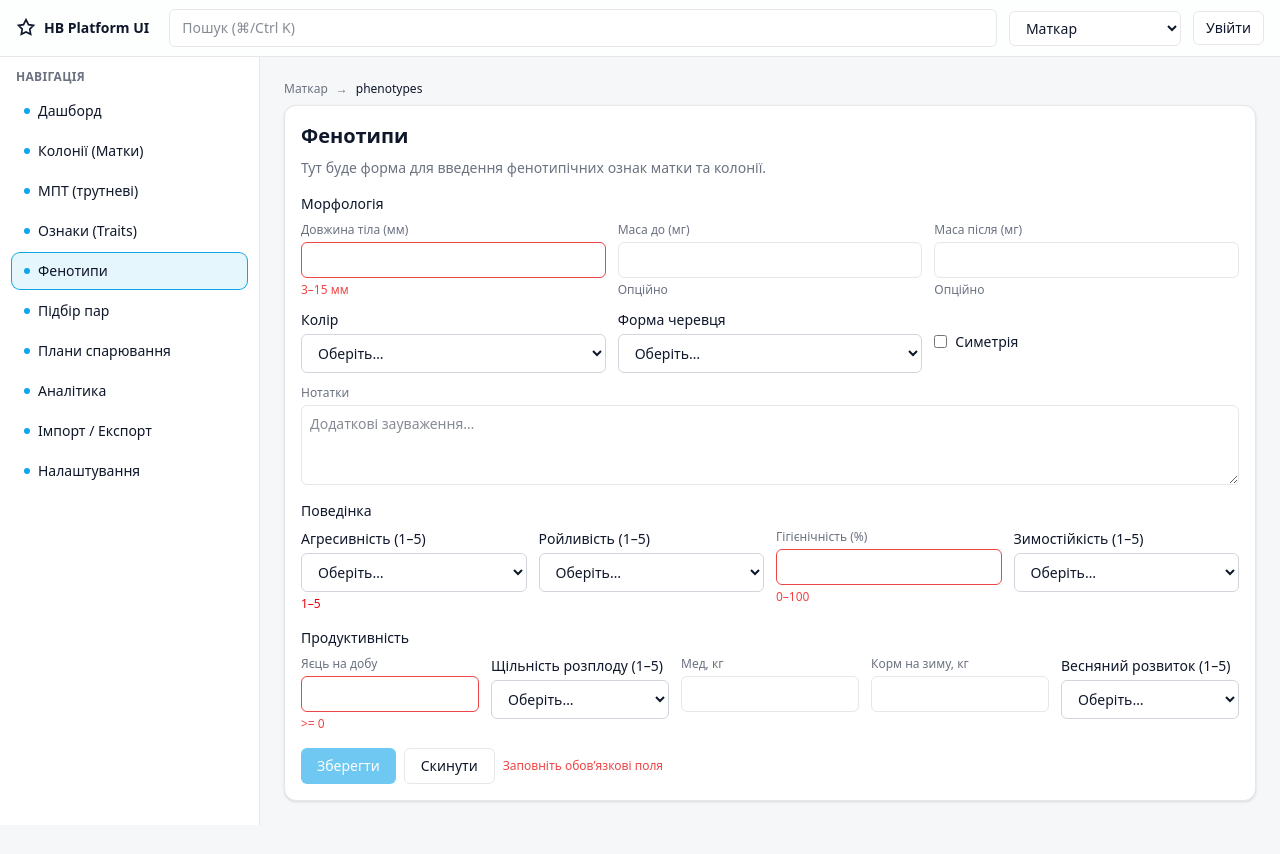
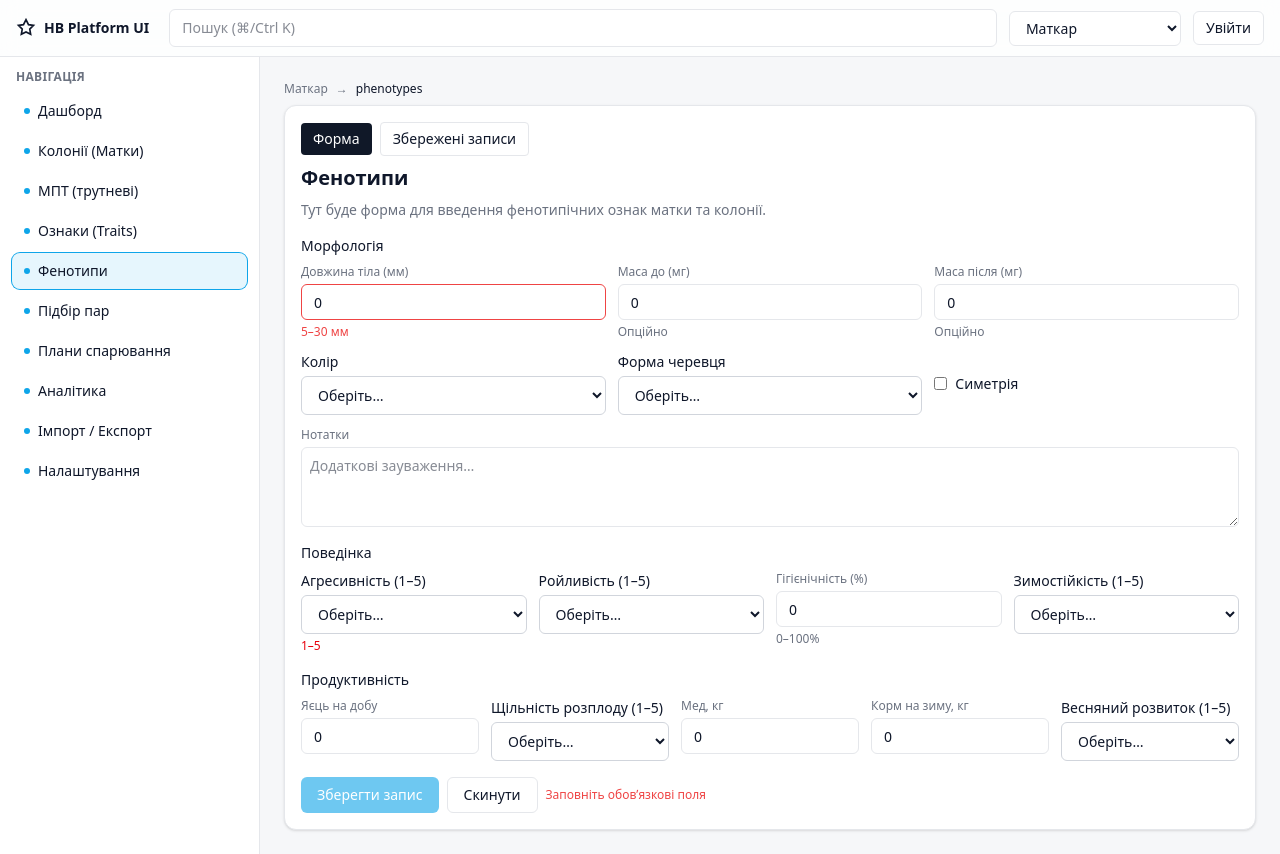
Before and after one commit to Timmyjork/hb-platform-ui, a React (Vite) app: page / in a window 1280 px wide. Both pictures are taken after a click on the button "Фенотипи". Before the commit the page ends 825 px from the top, so only its background shows below. Built offline with nearby package versions, Linux system fonts and the light colour scheme.

Commit message:
feat(phenotypes): saved list with localStorage and CSV export

```diff
--- /dev/null
+++ b/src/components/utils/csv.ts
@@ -0,0 +1,37 @@
+function isObject(val: unknown): val is Record<string, unknown> {
+  return typeof val === 'object' && val !== null && !Array.isArray(val)
+}
+
+function flattenRow(obj: Record<string, unknown>, prefix = ''): Record<string, unknown> {
+  const out: Record<string, unknown> = {}
+  for (const [k, v] of Object.entries(obj)) {
+    const key = prefix ? `${prefix}.${k}` : k
+    if (isObject(v)) {
+      Object.assign(out, flattenRow(v, key))
+    } else {
+      out[key] = v as unknown
+    }
+  }
+  return out
+}
+
+function csvEscape(val: unknown, sep: string): string {
+  let s = val == null ? '' : String(val)
+  const needsQuotes = s.includes(sep) || s.includes('"') || s.includes('\n')
+  if (needsQuotes) {
+    s = '"' + s.replace(/"/g, '""') + '"'
+  }
+  return s
+}
+
+export function toCSV(rows: Record<string, unknown>[], separator = ','): string {
+  const flat = rows.map((r) => flattenRow(r))
+  const headers = Array.from(new Set(flat.flatMap((r) => Object.keys(r)))).sort()
+  const lines = [headers.join(separator)]
+  for (const r of flat) {
+    lines.push(headers.map((h) => csvEscape(r[h], separator)).join(separator))
+  }
+  return lines.join('\n')
+}
+
+export { flattenRow }
--- a/src/pages/Phenotypes.tsx
+++ b/src/pages/Phenotypes.tsx
@@ -3,52 +3,68 @@ import Input from "../components/ui/Input";
 import Select from "../components/ui/Select";
 import Button from "../components/ui/Button";
 import Toggle from "../components/ui/Toggle";
+import * as phenos from "../state/phenotypes";
+import { toCSV } from "../components/utils/csv";
+
+type Scale = 1 | 2 | 3 | 4 | 5;
+type Color = "light" | "yellow" | "dark" | "black";
 
 type Draft = {
-  // Морфологія
-  lengthMm: string;
-  massPreMg: string;
-  massPostMg: string;
-  color: "" | "light" | "yellow" | "dark" | "black";
-  abdomenShape: string; // 1..5
-  symmetry: boolean;
-  notes: string;
-  // Поведінка
-  aggression: string; // 1..5
-  swarming: string; // 1..5
-  hygienicPct: string; // 0..100
-  winterHardiness: string; // 1..5
-  // Продуктивність
-  eggsPerDay: string;
-  broodDensity: string; // 1..5
-  honeyKg: string;
-  winterFeedKg: string;
-  springDev: string; // 1..5
+  morphology: {
+    lengthMm: number; // 5..30
+    massPreMg: number; // >=0
+    massPostMg: number; // >=0
+    color: Color | "";
+    abdomenShape: Scale | 0;
+    symmetry: boolean;
+    notes?: string;
+  };
+  behavior: {
+    aggression: Scale | 0;
+    swarming: Scale | 0;
+    hygienicPct: number; // 0..100
+    winterHardiness: Scale | 0;
+  };
+  productivity: {
+    eggsPerDay: number; // >=0
+    broodDensity: Scale | 0;
+    honeyKg: number; // >=0
+    winterFeedKg: number; // >=0
+    springDev: Scale | 0;
+  };
 };
 
 const LS_KEY = "hb:phenotypes:draft" as const;
 
 const emptyDraft: Draft = {
-  lengthMm: "",
-  massPreMg: "",
-  massPostMg: "",
-  color: "",
-  abdomenShape: "",
-  symmetry: false,
-  notes: "",
-  aggression: "",
-  swarming: "",
-  hygienicPct: "",
-  winterHardiness: "",
-  eggsPerDay: "",
-  broodDensity: "",
-  honeyKg: "",
-  winterFeedKg: "",
-  springDev: "",
+  morphology: {
+    lengthMm: 0,
+    massPreMg: 0,
+    massPostMg: 0,
+    color: "",
+    abdomenShape: 0,
+    symmetry: false,
+    notes: "",
+  },
+  behavior: {
+    aggression: 0,
+    swarming: 0,
+    hygienicPct: 0,
+    winterHardiness: 0,
+  },
+  productivity: {
+    eggsPerDay: 0,
+    broodDensity: 0,
+    honeyKg: 0,
+    winterFeedKg: 0,
+    springDev: 0,
+  },
 };
 
 export default function Phenotypes() {
+  const [tab, setTab] = useState<"form" | "saved">("form");
   const [form, setForm] = useState<Draft>(emptyDraft);
+  const [saved, setSaved] = useState<phenos.PhenotypeRecord[]>([]);
 
   useEffect(() => {
     try {
@@ -57,20 +73,32 @@ export default function Phenotypes() {
     } catch {
       /* ignore */
     }
+    setSaved(phenos.list());
   }, []);
 
   const errors = useMemo(() => validate(form), [form]);
   const isValid = Object.keys(errors).length === 0;
 
-  const onChange = (key: keyof Draft) => (
+  const set = <K extends keyof Draft, P extends keyof Draft[K]>(section: K, prop: P) => (
     e: React.ChangeEvent<HTMLInputElement | HTMLTextAreaElement | HTMLSelectElement>
   ) => {
-    const value = e.currentTarget.type === "checkbox" ? (e.currentTarget as HTMLInputElement).checked : e.currentTarget.value;
-    setForm((f) => ({ ...f, [key]: value } as Draft));
+    const el = e.currentTarget as HTMLInputElement | HTMLSelectElement | HTMLTextAreaElement;
+    let value: unknown = el.type === "checkbox" ? (el as HTMLInputElement).checked : el.value;
+    if (el.type === "number") value = el.value === "" ? 0 : Number(el.value);
+    if (section !== "morphology" && section !== "behavior" && section !== "productivity") return;
+    setForm((f) => ({ ...f, [section]: { ...f[section], [prop]: value } }) as Draft);
   };
 
   const save = () => {
-    localStorage.setItem(LS_KEY, JSON.stringify(form));
+    const rec = phenos.save({
+      morphology: form.morphology,
+      behavior: form.behavior,
+      productivity: form.productivity,
+    });
+    setSaved((s) => [rec, ...s]);
+    localStorage.removeItem(LS_KEY);
+    setForm(emptyDraft);
+    setTab("saved");
   };
 
   const reset = () => {
@@ -80,11 +108,26 @@ export default function Phenotypes() {
 
   return (
     <div className="p-4 rounded-xl border border-[var(--divider)] bg-[var(--surface)] shadow-sm">
+      <div className="mb-2 flex items-center gap-2">
+        <button
+          className={`rounded px-3 py-1.5 text-sm ${tab === "form" ? "bg-gray-900 text-white" : "border border-[var(--divider)]"}`}
+          onClick={() => setTab("form")}
+        >
+          Форма
+        </button>
+        <button
+          className={`rounded px-3 py-1.5 text-sm ${tab === "saved" ? "bg-gray-900 text-white" : "border border-[var(--divider)]"}`}
+          onClick={() => setTab("saved")}
+        >
+          Збережені записи
+        </button>
+      </div>
       <h1 className="text-xl font-semibold mb-2">Фенотипи</h1>
       <p className="mb-4 text-sm text-[var(--secondary)]">
         Тут буде форма для введення фенотипічних ознак матки та колонії.
       </p>
 
+      {tab === "form" && (<>
       {/* Морфологія */}
       <section className="mb-4">
         <div className="mb-2 text-sm font-medium">Морфологія</div>
@@ -92,13 +135,13 @@ export default function Phenotypes() {
           <Input
             label="Довжина тіла (мм)"
             type="number"
-            min={3}
-            max={15}
+            min={5}
+            max={30}
             step="0.1"
-            value={form.lengthMm}
-            onChange={onChange("lengthMm")}
-            hint="3–15 мм"
-            error={errors.lengthMm}
+            value={form.morphology.lengthMm}
+            onChange={set("morphology", "lengthMm")}
+            hint="5–30 мм"
+            error={errors.morphology?.lengthMm}
           />
           <Input
             label="Маса до (мг)"
@@ -106,10 +149,10 @@ export default function Phenotypes() {
             min={50}
             max={400}
             step="1"
-            value={form.massPreMg}
-            onChange={onChange("massPreMg")}
+            value={form.morphology.massPreMg}
+            onChange={set("morphology", "massPreMg")}
             hint="Опційно"
-            error={errors.massPreMg}
+            error={errors.morphology?.massPreMg}
           />
           <Input
             label="Маса після (мг)"
@@ -117,15 +160,15 @@ export default function Phenotypes() {
             min={50}
             max={500}
             step="1"
-            value={form.massPostMg}
-            onChange={onChange("massPostMg")}
+            value={form.morphology.massPostMg}
+            onChange={set("morphology", "massPostMg")}
             hint="Опційно"
-            error={errors.massPostMg}
+            error={errors.morphology?.massPostMg}
           />
           <Select
             label="Колір"
-            value={form.color}
-            onChange={onChange("color")}
+            value={form.morphology.color}
+            onChange={set("morphology", "color")}
             items={[
               { label: "Оберіть…", value: "" },
               { label: "Світлий", value: "light" },
@@ -136,14 +179,17 @@ export default function Phenotypes() {
           />
           <Select
             label="Форма черевця"
-            value={form.abdomenShape}
-            onChange={onChange("abdomenShape")}
+            value={String(form.morphology.abdomenShape || "")}
+            onChange={(e) => setForm((f) => ({
+              ...f,
+              morphology: { ...f.morphology, abdomenShape: (e.target.value ? Number(e.target.value) : 0) as Scale | 0 },
+            }))}
             items={[{ label: "Оберіть…", value: "" }, ...[1, 2, 3, 4, 5].map((n) => ({ label: String(n), value: String(n) }))]}
-            error={errors.abdomenShape}
+            error={errors.morphology?.abdomenShape}
           />
           <Toggle
-            checked={form.symmetry}
-            onChange={onChange("symmetry")}
+            checked={form.morphology.symmetry}
+            onChange={set("morphology", "symmetry")}
             label="Симетрія"
           />
         </div>
@@ -152,8 +198,8 @@ export default function Phenotypes() {
             <span className="text-xs font-medium text-[var(--secondary)]">Нотатки</span>
             <textarea
               className="min-h-[80px] w-full rounded-md border border-[var(--divider)] bg-[var(--surface)] p-2 text-sm outline-none focus:ring-2 focus:ring-[var(--primary)]"
-              value={form.notes}
-              onChange={onChange("notes")}
+              value={form.morphology.notes}
+              onChange={set("morphology", "notes")}
               placeholder="Додаткові зауваження…"
             />
           </label>
@@ -166,34 +212,43 @@ export default function Phenotypes() {
         <div className="grid grid-cols-1 gap-3 md:grid-cols-4">
           <Select
             label="Агресивність (1–5)"
-            value={form.aggression}
-            onChange={onChange("aggression")}
+            value={String(form.behavior.aggression || "")}
+            onChange={(e) => setForm((f) => ({
+              ...f,
+              behavior: { ...f.behavior, aggression: (e.target.value ? Number(e.target.value) : 0) as Scale | 0 },
+            }))}
             items={[{ label: "Оберіть…", value: "" }, ...[1, 2, 3, 4, 5].map((n) => ({ label: String(n), value: String(n) }))]}
-            error={errors.aggression}
+            error={errors.behavior?.aggression}
           />
           <Select
             label="Ройливість (1–5)"
-            value={form.swarming}
-            onChange={onChange("swarming")}
+            value={String(form.behavior.swarming || "")}
+            onChange={(e) => setForm((f) => ({
+              ...f,
+              behavior: { ...f.behavior, swarming: (e.target.value ? Number(e.target.value) : 0) as Scale | 0 },
+            }))}
             items={[{ label: "Оберіть…", value: "" }, ...[1, 2, 3, 4, 5].map((n) => ({ label: String(n), value: String(n) }))]}
-            error={errors.swarming}
+            error={errors.behavior?.swarming}
           />
           <Input
             label="Гігієнічність (%)"
             type="number"
             min={0}
             max={100}
-            value={form.hygienicPct}
-            onChange={onChange("hygienicPct")}
+            value={form.behavior.hygienicPct}
+            onChange={set("behavior", "hygienicPct")}
             hint="0–100%"
-            error={errors.hygienicPct}
+            error={errors.behavior?.hygienicPct}
           />
           <Select
             label="Зимостійкість (1–5)"
-            value={form.winterHardiness}
-            onChange={onChange("winterHardiness")}
+            value={String(form.behavior.winterHardiness || "")}
+            onChange={(e) => setForm((f) => ({
+              ...f,
+              behavior: { ...f.behavior, winterHardiness: (e.target.value ? Number(e.target.value) : 0) as Scale | 0 },
+            }))}
             items={[{ label: "Оберіть…", value: "" }, ...[1, 2, 3, 4, 5].map((n) => ({ label: String(n), value: String(n) }))]}
-            error={errors.winterHardiness}
+            error={errors.behavior?.winterHardiness}
           />
         </div>
       </section>
@@ -207,14 +262,17 @@ export default function Phenotypes() {
             type="number"
             min={0}
             max={4000}
-            value={form.eggsPerDay}
-            onChange={onChange("eggsPerDay")}
-            error={errors.eggsPerDay}
+            value={form.productivity.eggsPerDay}
+            onChange={set("productivity", "eggsPerDay")}
+            error={errors.productivity?.eggsPerDay}
           />
           <Select
             label="Щільність розплоду (1–5)"
-            value={form.broodDensity}
-            onChange={onChange("broodDensity")}
+            value={String(form.productivity.broodDensity || "")}
+            onChange={(e) => setForm((f) => ({
+              ...f,
+              productivity: { ...f.productivity, broodDensity: (e.target.value ? Number(e.target.value) : 0) as Scale | 0 },
+            }))}
             items={[{ label: "Оберіть…", value: "" }, ...[1, 2, 3, 4, 5].map((n) => ({ label: String(n), value: String(n) }))]}
           />
           <Input
@@ -223,8 +281,8 @@ export default function Phenotypes() {
             min={0}
             max={200}
             step="0.1"
-            value={form.honeyKg}
-            onChange={onChange("honeyKg")}
+            value={form.productivity.honeyKg}
+            onChange={set("productivity", "honeyKg")}
           />
           <Input
             label="Корм на зиму, кг"
@@ -232,13 +290,16 @@ export default function Phenotypes() {
             min={0}
             max={200}
             step="0.1"
-            value={form.winterFeedKg}
-            onChange={onChange("winterFeedKg")}
+            value={form.productivity.winterFeedKg}
+            onChange={set("productivity", "winterFeedKg")}
           />
           <Select
             label="Весняний розвиток (1–5)"
-            value={form.springDev}
-            onChange={onChange("springDev")}
+            value={String(form.productivity.springDev || "")}
+            onChange={(e) => setForm((f) => ({
+              ...f,
+              productivity: { ...f.productivity, springDev: (e.target.value ? Number(e.target.value) : 0) as Scale | 0 },
+            }))}
             items={[{ label: "Оберіть…", value: "" }, ...[1, 2, 3, 4, 5].map((n) => ({ label: String(n), value: String(n) }))]}
           />
         </div>
@@ -246,7 +307,7 @@ export default function Phenotypes() {
 
       <div className="flex items-center gap-2">
         <Button onClick={save} disabled={!isValid}>
-          Зберегти
+          Зберегти запис
         </Button>
         <Button variant="secondary" onClick={reset}>
           Скинути
@@ -255,55 +316,94 @@ export default function Phenotypes() {
           <span className="text-xs text-[var(--danger)]">Заповніть обовʼязкові поля</span>
         )}
       </div>
+      </>)}
+
+      {tab === "saved" && (
+        <SavedList records={saved} onExport={() => exportCSV(saved)} />
+      )}
     </div>
   );
 }
 
-function validate(f: Draft): Partial<Record<keyof Draft, string>> {
-  const e: Partial<Record<keyof Draft, string>> = {};
+function validate(f: Draft) {
+  const e: any = { morphology: {}, behavior: {}, productivity: {} } as {
+    morphology: Partial<Record<keyof Draft["morphology"], string>>;
+    behavior: Partial<Record<keyof Draft["behavior"], string>>;
+    productivity: Partial<Record<keyof Draft["productivity"], string>>;
+  };
 
-  const num = (v: string) => (v.trim() === "" ? NaN : Number(v));
+  if (!(f.morphology.lengthMm >= 5 && f.morphology.lengthMm <= 30)) e.morphology.lengthMm = "5–30 мм";
+  if (!f.morphology.color) e.morphology.color = "Оберіть колір";
 
-  // Обовʼязкові: lengthMm, color, aggression, hygienicPct, eggsPerDay
-  const len = num(f.lengthMm);
-  if (!(len >= 3 && len <= 15)) e.lengthMm = "3–15 мм";
+  if (!(f.behavior.aggression >= 1 && f.behavior.aggression <= 5)) e.behavior.aggression = "1–5";
+  if (!(f.behavior.hygienicPct >= 0 && f.behavior.hygienicPct <= 100)) e.behavior.hygienicPct = "0–100";
 
-  if (!f.color) e.color = "Оберіть колір";
+  if (!(f.productivity.eggsPerDay >= 0 && f.productivity.eggsPerDay <= 4000)) e.productivity.eggsPerDay = ">= 0";
 
-  const agg = Number(f.aggression);
-  if (!(agg >= 1 && agg <= 5)) e.aggression = "1–5";
+  if (f.morphology.massPreMg && !(f.morphology.massPreMg >= 50 && f.morphology.massPreMg <= 400)) e.morphology.massPreMg = "50–400";
+  if (f.morphology.massPostMg && !(f.morphology.massPostMg >= 50 && f.morphology.massPostMg <= 500)) e.morphology.massPostMg = "50–500";
 
-  const hyg = num(f.hygienicPct);
-  if (!(hyg >= 0 && hyg <= 100)) e.hygienicPct = "0–100";
+  if (f.morphology.abdomenShape && !(f.morphology.abdomenShape >= 1 && f.morphology.abdomenShape <= 5)) e.morphology.abdomenShape = "1–5";
+  if (f.behavior.swarming && !(f.behavior.swarming >= 1 && f.behavior.swarming <= 5)) e.behavior.swarming = "1–5";
+  if (f.behavior.winterHardiness && !(f.behavior.winterHardiness >= 1 && f.behavior.winterHardiness <= 5)) e.behavior.winterHardiness = "1–5";
+  if (f.productivity.broodDensity && !(f.productivity.broodDensity >= 1 && f.productivity.broodDensity <= 5)) e.productivity.broodDensity = "1–5";
+  if (f.productivity.honeyKg && !(f.productivity.honeyKg >= 0 && f.productivity.honeyKg <= 200)) e.productivity.honeyKg = "0–200";
+  if (f.productivity.winterFeedKg && !(f.productivity.winterFeedKg >= 0 && f.productivity.winterFeedKg <= 200)) e.productivity.winterFeedKg = "0–200";
+  if (f.productivity.springDev && !(f.productivity.springDev >= 1 && f.productivity.springDev <= 5)) e.productivity.springDev = "1–5";
 
-  const eggs = num(f.eggsPerDay);
-  if (!(eggs >= 0 && eggs <= 4000)) e.eggsPerDay = ">= 0";
+  // remove empty sections
+  (Object.keys(e) as (keyof typeof e)[]).forEach((k) => {
+    if (Object.keys(e[k]).length === 0) delete e[k];
+  });
 
-  // Додаткові (необовʼязкові) — перевіряємо, якщо вказано
-  const pre = num(f.massPreMg);
-  if (f.massPreMg && !(pre >= 50 && pre <= 400)) e.massPreMg = "50–400";
-  const post = num(f.massPostMg);
-  if (f.massPostMg && !(post >= 50 && post <= 500)) e.massPostMg = "50–500";
+  return e as Partial<Record<keyof Draft, any>>;
+}
 
-  const abd = Number(f.abdomenShape);
-  if (f.abdomenShape && !(abd >= 1 && abd <= 5)) e.abdomenShape = "1–5";
+function exportCSV(records: phenos.PhenotypeRecord[]) {
+  if (!records.length) return;
+  const csv = toCSV(records as unknown as Record<string, unknown>[]);
+  const blob = new Blob([csv], { type: "text/csv;charset=utf-8;" });
+  const url = URL.createObjectURL(blob);
+  const a = document.createElement("a");
+  a.href = url;
+  a.download = "phenotypes.csv";
+  document.body.appendChild(a);
+  a.click();
+  a.remove();
+  URL.revokeObjectURL(url);
+}
 
-  const swarm = Number(f.swarming);
-  if (f.swarming && !(swarm >= 1 && swarm <= 5)) e.swarming = "1–5";
-
-  const wh = Number(f.winterHardiness);
-  if (f.winterHardiness && !(wh >= 1 && wh <= 5)) e.winterHardiness = "1–5";
-
-  const dens = Number(f.broodDensity);
-  if (f.broodDensity && !(dens >= 1 && dens <= 5)) e.broodDensity = "1–5";
-
-  const hk = num(f.honeyKg);
-  if (f.honeyKg && !(hk >= 0 && hk <= 200)) e.honeyKg = "0–200";
-  const wk = num(f.winterFeedKg);
-  if (f.winterFeedKg && !(wk >= 0 && wk <= 200)) e.winterFeedKg = "0–200";
-
-  const sd = Number(f.springDev);
-  if (f.springDev && !(sd >= 1 && sd <= 5)) e.springDev = "1–5";
-
-  return e;
+function SavedList({ records, onExport }: { records: phenos.PhenotypeRecord[]; onExport: () => void }) {
+  return (
+    <div className="mt-2">
+      <div className="mb-2 flex items-center justify-between">
+        <div className="text-sm font-medium">Збережені записи</div>
+        <Button onClick={onExport} disabled={records.length === 0}>Експорт CSV</Button>
+      </div>
+      {records.length === 0 ? (
+        <div className="text-sm text-[var(--secondary)]">Немає збережених записів</div>
+      ) : (
+        <div className="overflow-hidden rounded-xl border border-[var(--divider)]">
+          <table className="w-full border-collapse text-sm">
+            <thead className="bg-gray-50 text-left">
+              <tr>
+                <th className="px-3 py-2">ID</th>
+                <th className="px-3 py-2">Дата</th>
+                <th className="px-3 py-2">Коротко</th>
+              </tr>
+            </thead>
+            <tbody>
+              {records.map((r) => (
+                <tr key={r.id} className="border-t border-[var(--divider)]">
+                  <td className="px-3 py-2">{r.id}</td>
+                  <td className="px-3 py-2">{new Date(r.createdAt).toLocaleString()}</td>
+                  <td className="px-3 py-2">L={r.morphology.lengthMm} мм; Hyg={r.behavior.hygienicPct}%</td>
+                </tr>
+              ))}
+            </tbody>
+          </table>
+        </div>
+      )}
+    </div>
+  );
 }
--- /dev/null
+++ b/src/state/phenotypes.ts
@@ -0,0 +1,56 @@
+export type Scale = 1 | 2 | 3 | 4 | 5
+export type Color = "light" | "yellow" | "dark" | "black"
+
+export type PhenotypeRecord = {
+  id: string
+  createdAt: string
+  morphology: {
+    lengthMm: number
+    massPreMg: number
+    massPostMg: number
+    color: Color | ""
+    abdomenShape: Scale | 0
+    symmetry: boolean
+    notes?: string
+  }
+  behavior: {
+    aggression: Scale | 0
+    swarming: Scale | 0
+    hygienicPct: number
+    winterHardiness: Scale | 0
+  }
+  productivity: {
+    eggsPerDay: number
+    broodDensity: Scale | 0
+    honeyKg: number
+    winterFeedKg: number
+    springDev: Scale | 0
+  }
+}
+
+const LS_KEY = "hb:phenotypes:saved"
+
+export function list(): PhenotypeRecord[] {
+  try {
+    const raw = localStorage.getItem(LS_KEY)
+    return raw ? (JSON.parse(raw) as PhenotypeRecord[]) : []
+  } catch {
+    return []
+  }
+}
+
+export function save(rec: Omit<PhenotypeRecord, "id" | "createdAt">): PhenotypeRecord {
+  const newRec: PhenotypeRecord = {
+    id: `ph_${Date.now()}`,
+    createdAt: new Date().toISOString(),
+    ...rec,
+  }
+  const all = list()
+  all.unshift(newRec)
+  localStorage.setItem(LS_KEY, JSON.stringify(all))
+  return newRec
+}
+
+export function clearAll(): void {
+  localStorage.removeItem(LS_KEY)
+}
```
Also changed, not shown: 1 other file (tests, documents, lock files or other folders).
